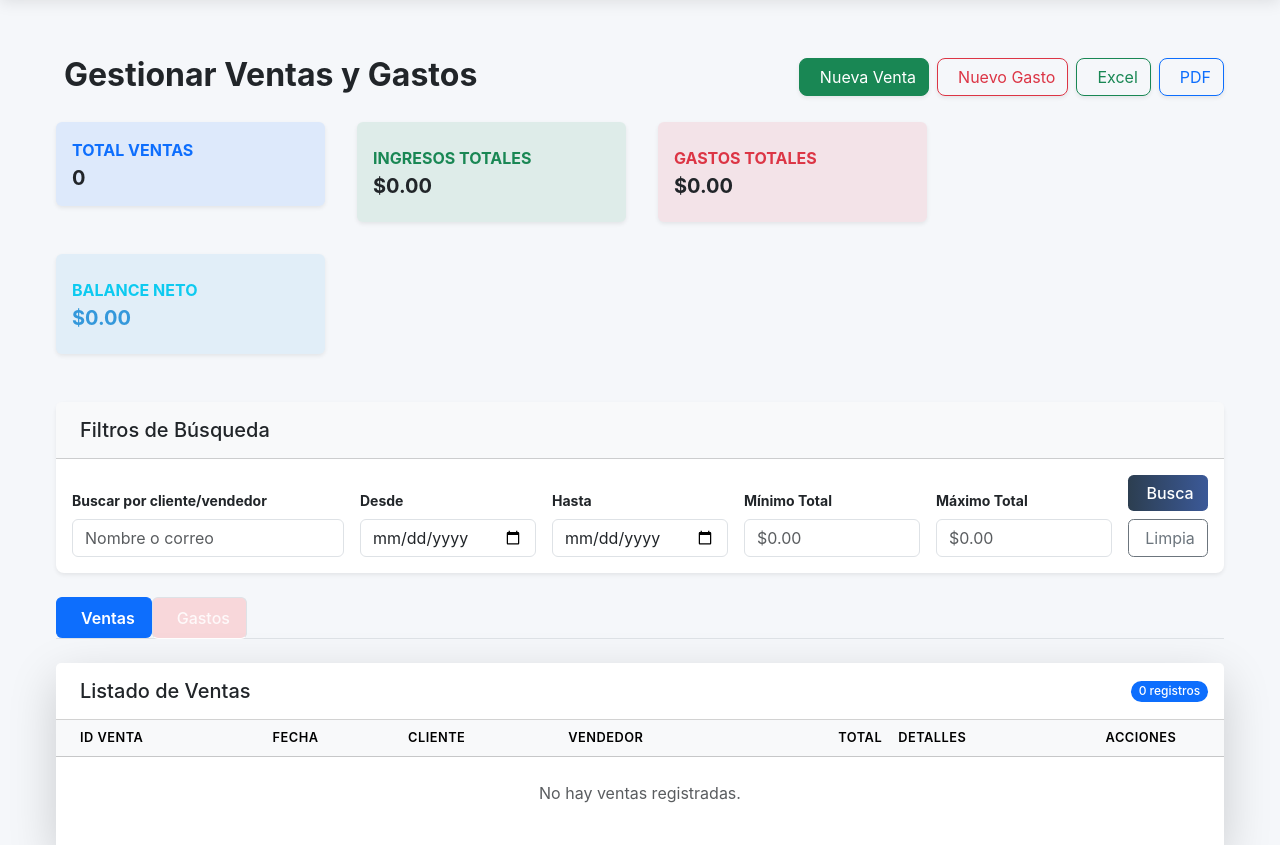
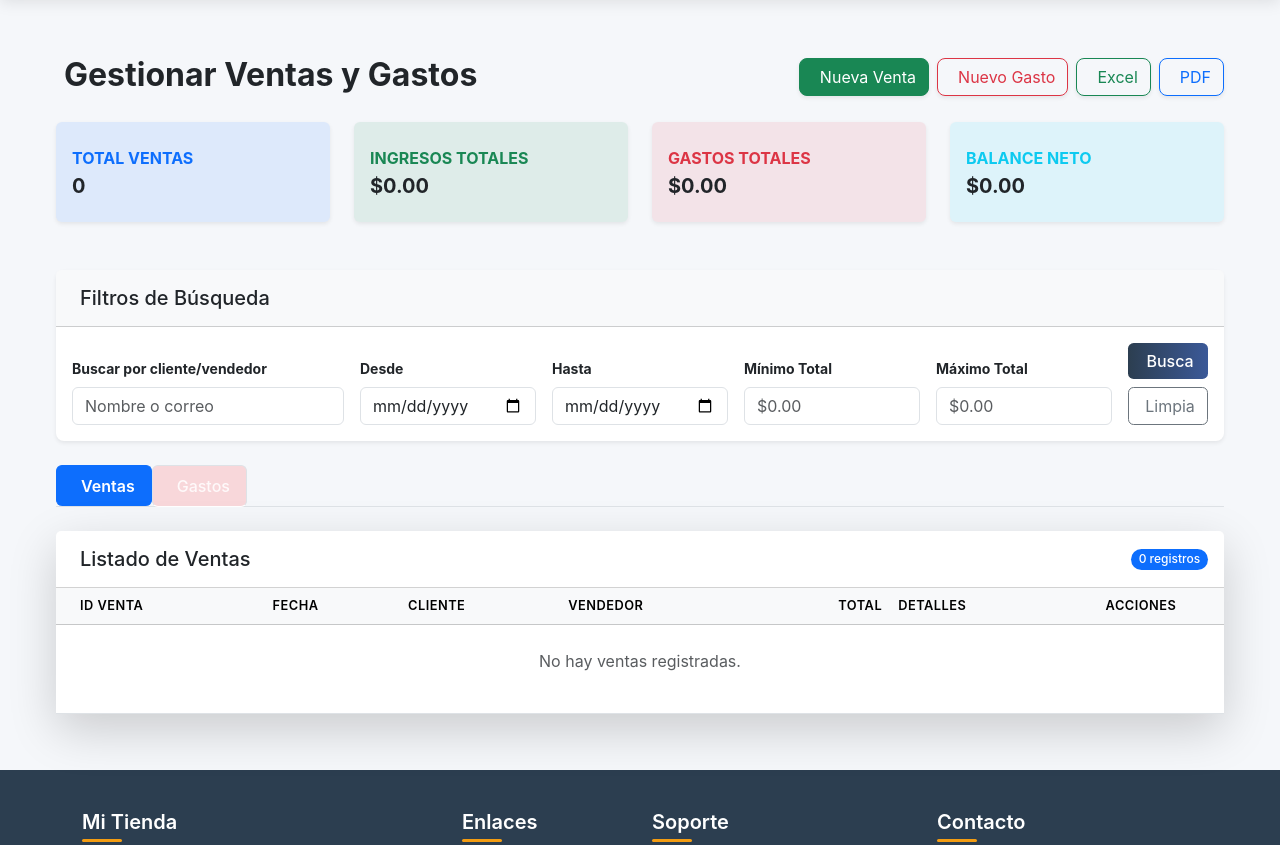
Before and after one commit to juajn/proyecto_motos, a Python web app: template app/templates/admin/ventas/ingresos.html in a window 1280 px wide. Shown: the part 70-915 px from the top of the page. Run offline with Jinja, Linux system fonts and the light colour scheme; the template is opened without the code that fills it, so the values that code supplies are empty; some libraries are stand-ins or nearby versions.

Commit message:
correciones de bugs en administrador

```diff
--- a/app/templates/admin/usuarios/index.html
+++ b/app/templates/admin/usuarios/index.html
@@ -80,7 +80,7 @@
     <!-- Panel de estadísticas -->
     <div class="row mb-4">
         <div class="col-xl-3 col-md-6 mb-4">
-            <div class="card bg-primary border-0 bg-opacity-10 shadow-sm  mb-4 rounded-3">
+            <div class="card h-100 bg-primary border-0 bg-opacity-10 shadow-sm  mb-4 rounded-3">
                 <div class="card-body">
                     <div class="row no-gutters align-items-center">
                         <div class="col me-2">
@@ -95,7 +95,7 @@
             </div>
         </div>
         <div class="col-xl-3 col-md-6 mb-4">
-            <div class="card bg-success bg-opacity-10 border-0 shadow-sm mb-4 rounded-3">
+            <div class="card h-100 bg-success bg-opacity-10 border-0 shadow-sm mb-4 rounded-3">
                 <div class="card-body">
                     <div class="row no-gutters align-items-center">
                         <div class="col me-2">
--- a/app/templates/admin/ventas/ingresos.html
+++ b/app/templates/admin/ventas/ingresos.html
@@ -34,64 +34,51 @@
     </div>
 
     <!-- ==================== TARJETAS RESUMEN ==================== -->
-    <div class="row mb-4 d-flex gap-2 me-2">
+<div class="row mb-4 align-items-stretch">
     <div class="col-xl-3 col-md-6 mb-4">
-            <div class="card d-flex justify-content-between position-relative z-0 d-flex bg-primary bg-opacity-10 border-start border-4 border-primary shadow-sm ">
+        <div class="card h-100 bg-primary bg-opacity-10 border-start border-4 border-primary shadow-sm py-2">
             <div class="card-body d-flex justify-content-between align-items-center">
-                    <div class="row align-items-center">
-                        <div class="col">
+                <div>
                     <div class="text-xs fw-bold text-primary text-uppercase mb-1">Total Ventas</div>
                     <div class="h5 mb-0 fw-bold text-gray-800">{{ ventas|length }}</div>
                 </div>
-                        <div class="col-auto">
                 <i class="fas fa-shopping-cart fa-2x text-gray-300"></i>
             </div>
         </div>
     </div>
-            </div>
-        </div>
+
     <div class="col-xl-3 col-md-6 mb-4">
-            <div class="card bg-success bg-opacity-10 border-start border-4 border-success shadow-sm h-100 py-2">
-                <div class="card-body">
-                    <div class="row align-items-center">
-                        <div class="col">
+        <div class="card h-100 bg-success bg-opacity-10 border-start border-4 border-success shadow-sm py-2">
+            <div class="card-body d-flex justify-content-between align-items-center">
+                <div>
                     <div class="text-xs fw-bold text-success text-uppercase mb-1">Ingresos Totales</div>
                     <div class="h5 mb-0 fw-bold text-gray-800">${{ "%.2f"|format(total_ventas) }}</div>
                 </div>
-                        <div class="col-auto">
                 <i class="fas fa-dollar-sign fa-2x text-gray-300"></i>
             </div>
         </div>
     </div>
-            </div>
-        </div>
+
     <div class="col-xl-3 col-md-6 mb-4">
-            <div class="card bg-danger bg-opacity-10 border-start border-4 border-danger shadow-sm h-100 py-2">
-                <div class="card-body">
-                    <div class="row align-items-center">
-                        <div class="col">
+        <div class="card h-100 bg-danger bg-opacity-10 border-start border-4 border-danger shadow-sm py-2">
+            <div class="card-body d-flex justify-content-between align-items-center">
+                <div>
                     <div class="text-xs fw-bold text-danger text-uppercase mb-1">Gastos Totales</div>
                     <div class="h5 mb-0 fw-bold text-gray-800">${{ "%.2f"|format(total_gastos) }}</div>
                 </div>
-                        <div class="col-auto">
                 <i class="fas fa-money-bill-wave fa-2x text-gray-300"></i>
             </div>
         </div>
     </div>
-            </div>
-        </div>
+
     <div class="col-xl-3 col-md-6 mb-4">
-            <div class="card bg-primary-light bg-opacity-10 border-start border-4 border-info shadow-sm h-100 py-2">
-                <div class="card-body">
-                    <div class="row align-items-center">
-                        <div class="col">
+        <div class="card h-100 bg-info bg-opacity-10 border-start border-4 border-info shadow-sm py-2">
+            <div class="card-body d-flex justify-content-between align-items-center">
+                <div>
                     <div class="text-xs fw-bold text-info text-uppercase mb-1">Balance Neto</div>
                     <div class="h5 mb-0 fw-bold text-gray-800">${{ "%.2f"|format(total_ventas - total_gastos) }}</div>
                 </div>
-                        <div class="col-auto">
                 <i class="fas fa-chart-line fa-2x text-gray-300"></i>
-                        </div>
-                    </div>
             </div>
         </div>
     </div>
```
Lines whose indentation alone changed are shown as unchanged.
